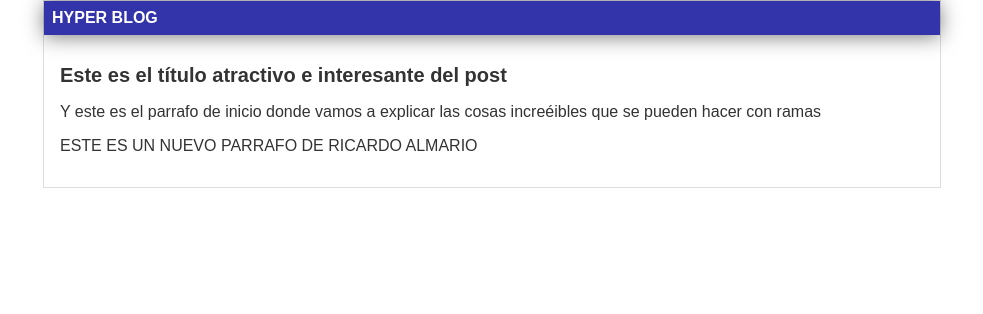
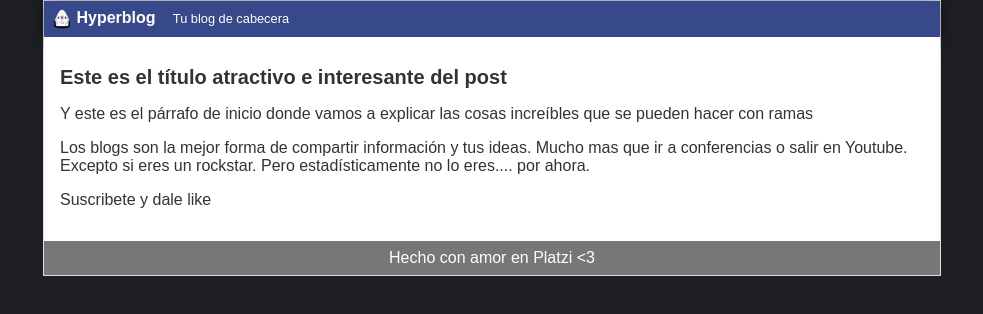
Before and after one commit to raz-000/Git_Platzi, a plain HTML site: page Index.html in a window 1280 px wide. Shown: the whole page, without its empty margins (148-1131 px from the left). Drawn offline with Linux system fonts and the light colour scheme.

```diff
--- a/Index.html
+++ b/Index.html
@@ -1,18 +1,24 @@
 <html>
     <head>
-        <title>Bienvenido a Hyperblog.Cambio realizado desde Github WEBt</title>
+        <title>Bienvenido a Hyperblog 2.0</title>
         <link rel="stylesheet" href="css/estilos.css" />
     </head>
     <body>
         <div id="container">
             <div id="cabecera">
-                HYPER BLOG
+                <img id="logo" src="imagenes/dragon.png" />
+                Hyperblog
+                <span id="tagline">Tu blog de cabecera</span>
             </div>
             <div id="post">
                 <h1>Este es el título atractivo e interesante del post</h1>
-                <p>Y este es el parrafo de inicio donde vamos a explicar las cosas increéibles que se pueden hacer con ramas</p>
-                <p>ESTE ES UN NUEVO PARRAFO DE RICARDO ALMARIO</p>
+                <p>Y este es el p&aacute;rrafo de inicio donde vamos a explicar las cosas incre&iacute;bles que se pueden hacer con ramas</p>
+                <p>Los blogs son la mejor forma de compartir información y tus ideas. Mucho mas que ir a conferencias o salir en Youtube. Excepto si eres un rockstar. Pero estadísticamente no lo eres.... por ahora.</p>
+                <p>Suscribete y dale like</p>
             </div>
+	    <div id="footer">
+		Hecho con amor en Platzi &lt;3
+	    </div>
         </div>
     </body>
 </html>
--- a/css/estilos.css
+++ b/css/estilos.css
@@ -1,5 +1,6 @@
 body
 {
+    background: #1e1f24;
     color: #333;
     text-align: center;
     font-family: Arial;
@@ -10,12 +11,18 @@ body
 
 #cabecera
 {
-    background: #33A;
+    background: #37488b;
     box-shadow: 0px 2px 20px 0px rgba(0,0,0,0.5);
     color: white;
     font-weight: bold;
     margin: 0;
     padding: 0.5em;
+}
+
+#cabecera #logo
+{
+    width: 20px;
+    vertical-align: middle;
 }
 
 #cabecera #tagline
@@ -40,5 +47,14 @@ body
 }
 #post
 {
+    background: white;
     padding: 1em;
 }
+
+#footer
+{
+    background: #777;
+    color: white;
+    text-align: center;
+    padding: 0.5em;
+}
```
Also changed, not shown: Imagenes/dragon.png (added).
